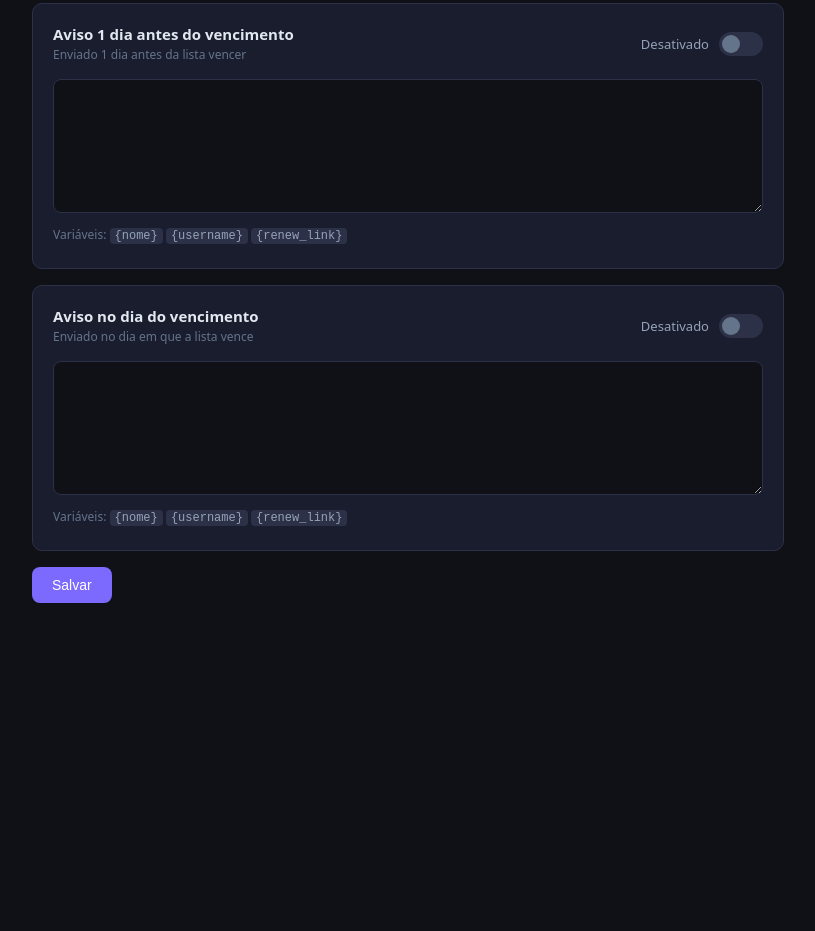
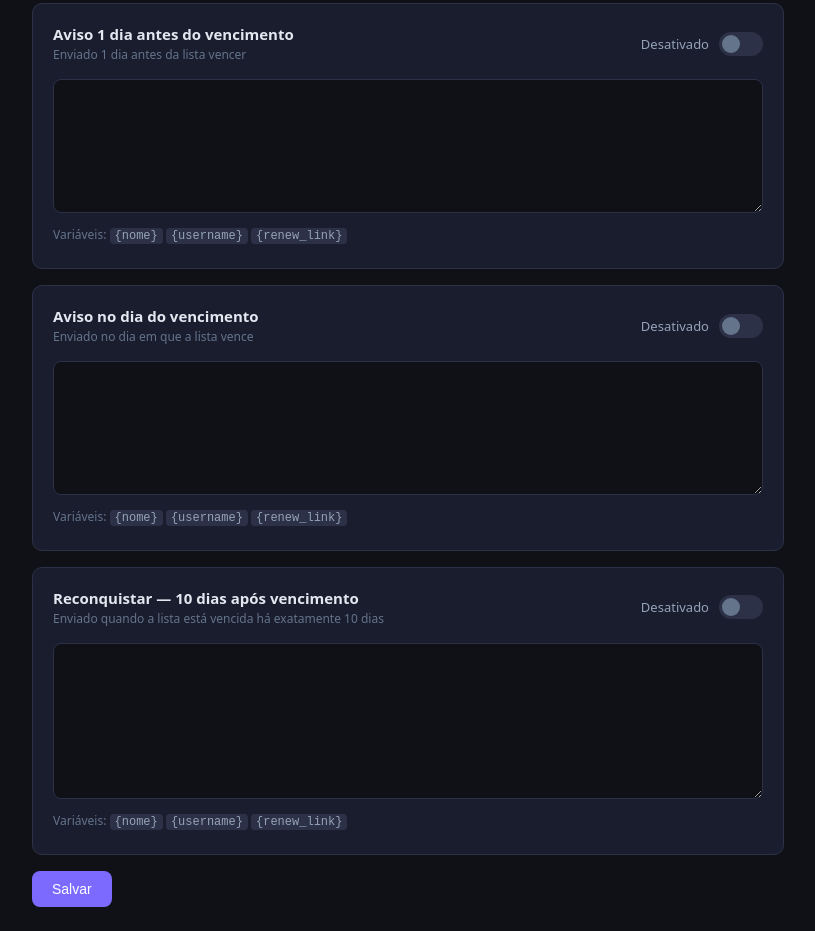
Before and after one commit to kaduzera12/gestor-iptv, a website: page gestor/public/config.html in a window 1280 px wide. Shown: the part 793-1724 px from the top of the page, without its empty margins (232-1047 px from the left). Before the commit the page ends 1420 px from the top, so only its background shows below. Drawn offline with Linux system fonts and the light colour scheme; no server answers.

Commit message:
feat: automacao de reconquista para clientes vencidos ha 10 dias
- Nova automacao '10_dias_vencido' com toggle ativo/inativo
- Cron verifica dias == -10 (10 dias apos vencimento)
- Template padrao com mensagem de reconquista e link de renovacao
- Card na tela de configuracoes com toggle e editor de template
- Opcao de envio manual no modal de WhatsApp
- Label 'Reconquistar (10d)' na tela de logs

```diff
--- a/gestor/public/config.html
+++ b/gestor/public/config.html
@@ -147,13 +147,34 @@
     </div>
   </div>
 
+  <!-- 10 dias vencido -->
+  <div class="card">
+    <div class="card-header">
+      <div>
+        <div class="card-titulo">Reconquistar — 10 dias após vencimento</div>
+        <div class="card-desc">Enviado quando a lista está vencida há exatamente 10 dias</div>
+      </div>
+      <div class="toggle-wrap">
+        <span class="toggle-label" id="label_10_dias_vencido">Desativado</span>
+        <label class="toggle">
+          <input type="checkbox" id="ativo_10_dias_vencido" onchange="onToggle('10_dias_vencido')">
+          <span class="slider"></span>
+        </label>
+      </div>
+    </div>
+    <div class="campo">
+      <textarea id="template_10_dias_vencido" rows="6"></textarea>
+      <div class="vars">Variáveis: <code>{nome}</code> <code>{username}</code> <code>{renew_link}</code></div>
+    </div>
+  </div>
+
   <button class="btn btn-roxo" onclick="salvar()">Salvar</button>
 </div>
 
 <div id="toast"></div>
 
 <script>
-  const automacoes = ['novo_cliente', '3_dias', '1_dia', 'vencimento']
+  const automacoes = ['novo_cliente', '3_dias', '1_dia', 'vencimento', '10_dias_vencido']
 
   async function carregarConfig() {
     const config = await fetch('/api/config').then(r => r.json())
```
Also changed, not shown: gestor/cron.js (+4 -3 lines), gestor/db.js (+10 -0 lines), gestor/public/index.html (+1 -0 lines), gestor/public/logs.html (+5 -4 lines), gestor/server.js (+7 -6 lines), 1 other file.
